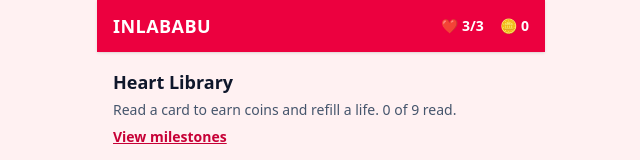
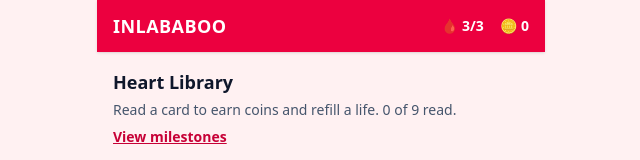
Before and after one commit to Zagreusjc/upstart-kiroquick, a React (Vite) app: page /library in a window 1280 px wide. Shown: the top 160 px of the page, without its empty margins (319-959 px from the left). Built offline with nearby package versions, Linux system fonts and the light colour scheme.

Commit message:
feat(header): use blood-drop life icon and Inlababoo title

```diff
--- a/index.html
+++ b/index.html
@@ -13,7 +13,7 @@
     />
     <link rel="icon" type="image/svg+xml" href="/icon.svg" />
     <link rel="apple-touch-icon" href="/pwa-192x192.png" />
-    <title>INLABABU</title>
+    <title>INLABABOO</title>
   </head>
   <body>
     <div id="root"></div>
--- a/src/app/Header.tsx
+++ b/src/app/Header.tsx
@@ -7,10 +7,10 @@
 
   return (
     <header className="sticky top-0 z-10 flex items-center justify-between bg-rose-600 px-4 py-3 text-white shadow">
-      <h1 className="text-lg font-bold tracking-wide">INLABABU</h1>
+      <h1 className="text-lg font-bold tracking-wide">INLABABOO</h1>
       <div className="flex items-center gap-4 text-sm font-semibold">
         <span aria-label={`Lives: ${lives} of ${max}`}>
-          <span aria-hidden="true">❤️</span> {lives}/{max}
+          <span aria-hidden="true">🩸</span> {lives}/{max}
         </span>
         <span aria-label={`Coins: ${balance}`}>
           <span aria-hidden="true">🪙</span> {balance}
```
